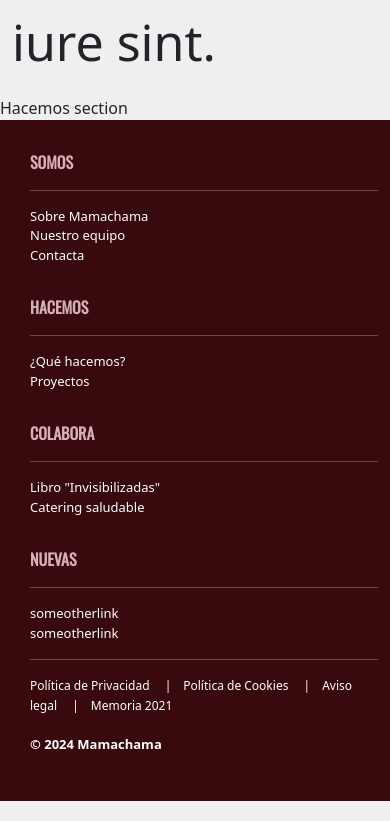
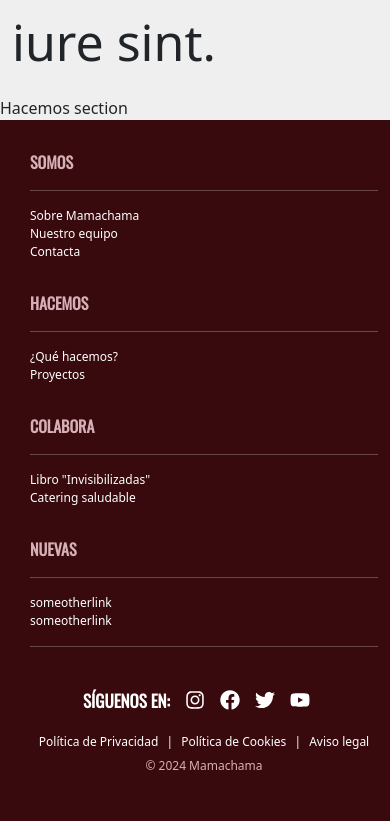
Before and after one commit to hachesanchez/Mamachama-client, a React (Vite) app: page / in a window 390 px wide. Shown: the part 1783-2604 px from the top of the page. Built offline with nearby package versions, Linux system fonts and the light colour scheme.

Commit message:
footer social links

```diff
--- a/src/components/Footer/Footer.css
+++ b/src/components/Footer/Footer.css
@@ -2,7 +2,7 @@
      background-color: #380A0D;
      padding-bottom: 30px;
      color: #fff;
-     font-size: 15px;
+     font-size: 13px;
  }
 
  .Footer a {
@@ -43,7 +43,7 @@
          align-items: flex-start;
          text-align: left;
          padding-left: 30px;
-         font-size: 13px;
+         font-size: 12px;
      }
 
      .footer-title {
@@ -55,16 +55,66 @@
      }
  }
 
+
  .footer-extra-links {
      font-size: 12px;
-     display: inline;
      align-items: start;
+     text-align: left;
+ }
+
+ .footer-extra-links a {
+     margin-right: 5px;
+     margin-left: 5px;
  }
 
  .footer-copy {
      margin-top: 20px;
-     font-size: 13px;
+     font-size: 12px;
      text-align: left;
-     color: #ffffff;
+     color: #d6b0b7;
+     font-weight: 300;
+ }
+
+ .footer-social {
+     align-items: center;
+     display: flex;
+     justify-content: end;
+ }
+
+ .footer-social-title {
+     text-align: left;
+     font-family: 'Oswald', sans-serif;
+     font-size: 17px;
      font-weight: 600;
+     margin-bottom: 0;
+     margin-right: 15px;
  }
+
+ .footer-social svg {
+     width: 20px;
+     height: auto;
+     margin-right: 15px;
+ }
+
+ @media (max-width: 991px) {
+     .footer-sections {
+         flex-direction: row;
+     }
+
+     .footer-extra-links {
+         text-align: center;
+         order: 2;
+     }
+
+     .footer-copy {
+         text-align: center;
+         margin-top: 6px;
+     }
+
+     .footer-social {
+         justify-content: center;
+         order: 1;
+         margin-top: 25px;
+         margin-bottom: 20px;
+     }
+ }
--- a/src/components/Footer/Footer.jsx
+++ b/src/components/Footer/Footer.jsx
@@ -1,6 +1,8 @@
 import React from 'react';
 import { Container, Row, Col } from 'react-bootstrap';
 import { Link } from 'react-router-dom';
+import { FaFacebook, FaTwitter, FaInstagram, FaYoutube } from "react-icons/fa";
+
 import './Footer.css';
 
 
@@ -53,18 +55,37 @@
                 </Row>
                 <hr />
                 {/* TODO: Aviso legal, memoria, cookies */}
-                <Row className='footer-extra-links' >
-                    <Link to={'/politica-de-privacidad'}>Política de Privacidad</Link> |
-                    <Link to={'/politica-de-cookies'}>Política de Cookies</Link> |
-                    <Link to={'/aviso-legal'}>Aviso legal</Link> |
-                    <Link to={''}>Memoria 2021</Link>
-                </Row>
-                <Row className='footer-copy'>
-                    <p  > © 2024 Mamachama</p>
+                <Row className='footer-sections'>
+                    <Col className='footer-extra-links' lg={6} md={12} sm={12} >
+                        <Link to={'/politica-de-privacidad'}>Política de Privacidad</Link> |
+                        <Link to={'/politica-de-cookies'}> Política de Cookies</Link> |
+                        <Link to={'/aviso-legal'}> Aviso legal</Link>
+                        {/* <Link to={''}> Memoria 2021</Link> */}
+                        <div className="footer-copy">
+                            <p> © 2024 Mamachama</p>
+                        </div>
+                    </Col>
+                    <Col className='footer-social' lg={6} md={12} sm={12}>
+                        <p className="footer-social-title">SÍGUENOS EN: </p>
+                        <div className="footer-social-icons">
+                            <a target='blank' rel='noreferer noopener' href="https://www.instagram.com/mamachama__/">
+                                <FaInstagram />
+                            </a>
+                            <a target='blank' rel='noreferer noopener' href="https://www.facebook.com/MamaChamaa">
+                                <FaFacebook />
+                            </a>
+                            <a target='blank' rel='noreferer noopener' href="https://twitter.com/mamachamaa">
+                                <FaTwitter />
+                            </a>
+                            <a target='blank' rel='noreferer noopener' href="https://www.youtube.com/channel/UC6jnPuf2Nd_3RGHAq3NqTZw">
+                                <FaYoutube />
+                            </a>
+                        </div>
+                    </Col>
                 </Row>
 
             </Container>
-        </div>
+        </div >
     );
 }
 
```
